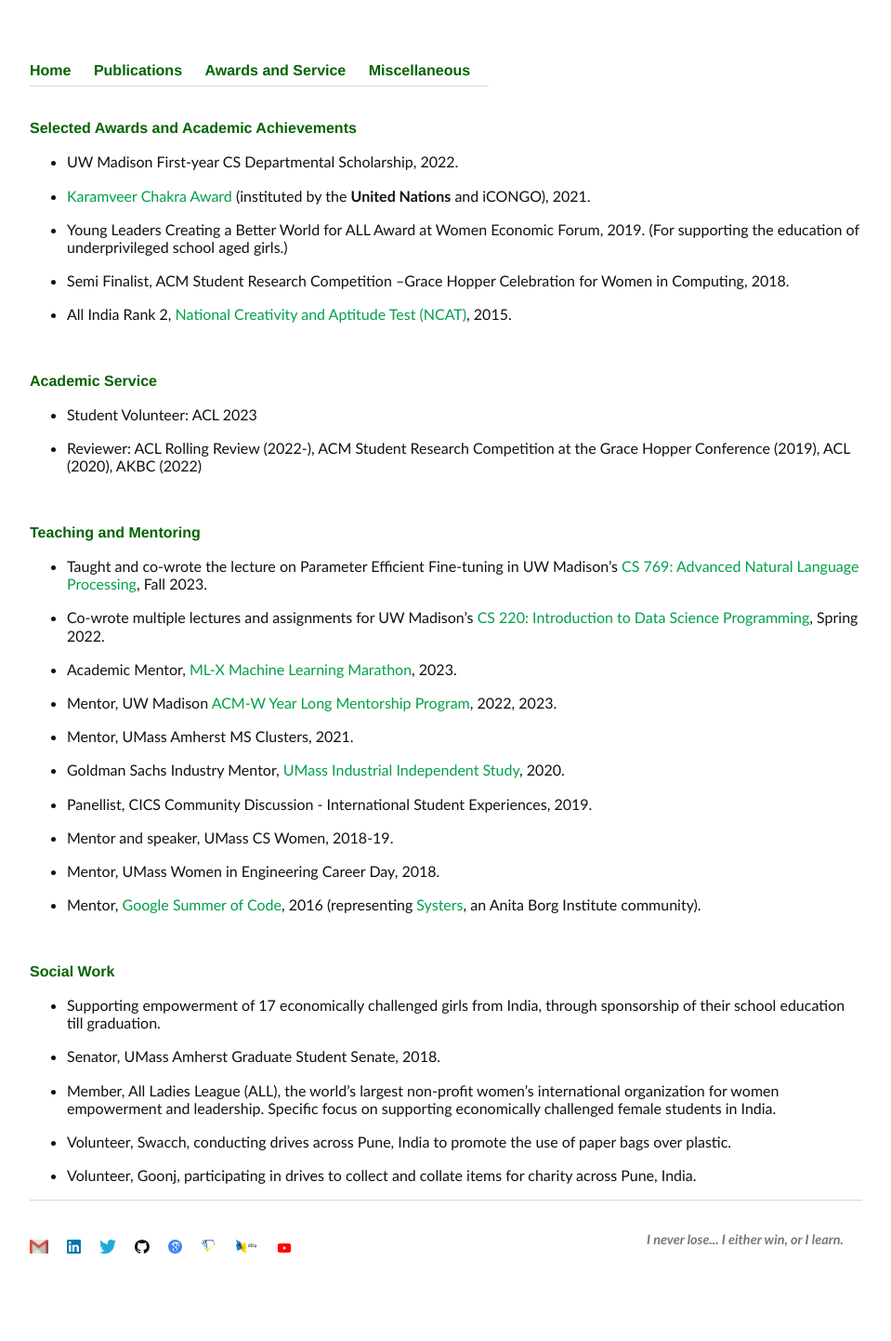
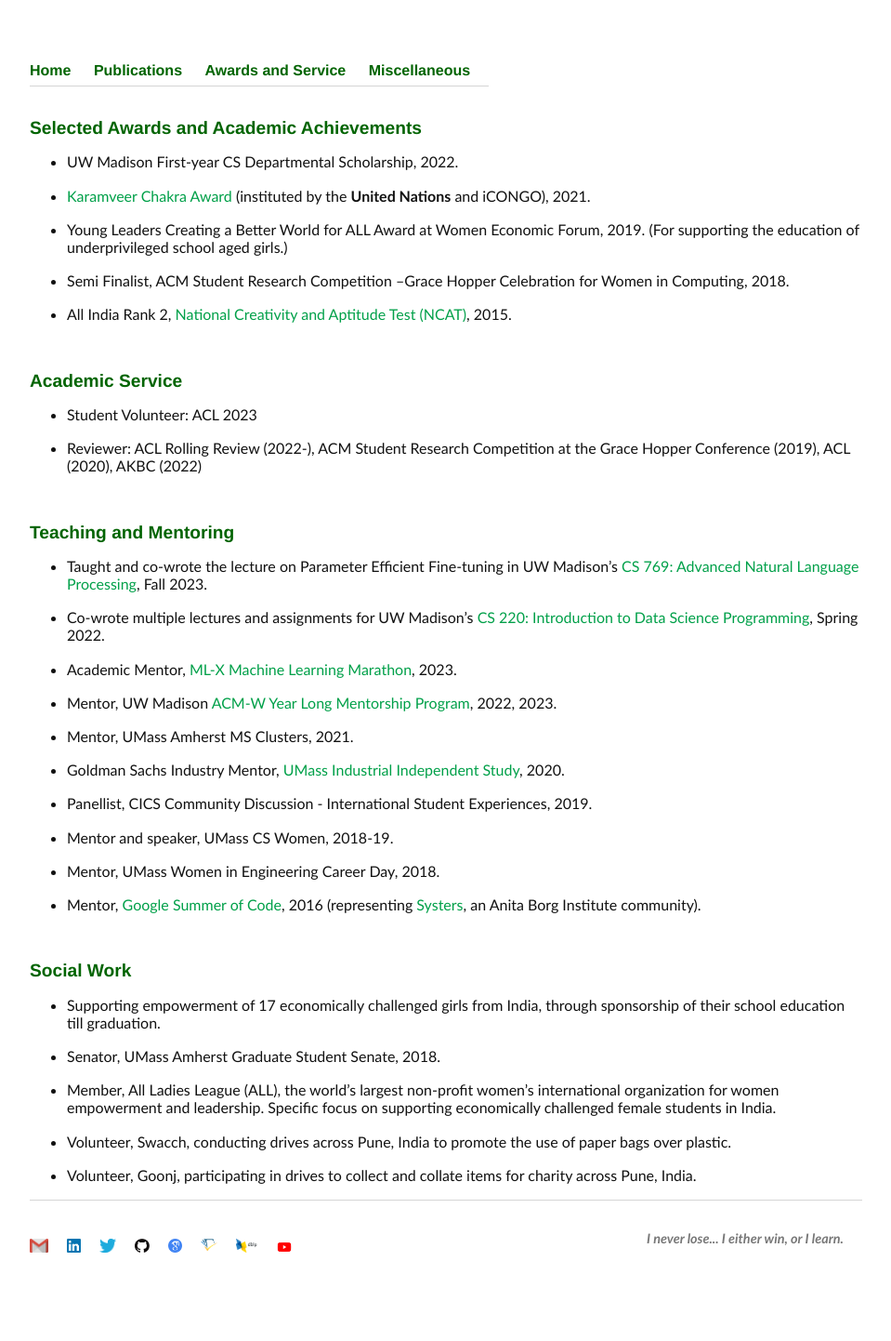
Before and after one commit to Uppaal/Uppaal.github.io, a Jekyll site: the page built from awards_service.html, in a window 1280 px wide. Shown: the whole page at 93% size, without its empty margins (160-1119 px from the left). Built offline with Jekyll 4.4.1, drawn with Linux system fonts in a browser that asks for light colours.

```diff
--- a/awards_service.html
+++ b/awards_service.html
@@ -16,7 +16,7 @@ title: Awards and Service
 <div class="blurb">
 
 <br>
-<h3> Selected Awards and Academic Achievements </h3>
+<h2> Selected Awards and Academic Achievements </h2>
 	<ul>
 	<li>UW Madison First-year CS Departmental Scholarship, 2022.</li>
 	<li><a href="https://en.wikipedia.org/wiki/Karmaveer_Chakra_Award">Karamveer Chakra Award</a> (instituted by the <b>United Nations</b> and iCONGO), 2021. </li>
@@ -26,14 +26,14 @@ title: Awards and Service
 	</ul>
 
 <br>
-<h3>Academic Service</h3>
+<h2>Academic Service</h2>
 	<ul>
 	<li>Student Volunteer: ACL 2023</li>
 	<li>Reviewer: ACL Rolling Review (2022-), ACM Student Research Competition at the Grace Hopper Conference (2019), ACL (2020), AKBC (2022)</li>
 	</ul>
 
 <br>
-<h3>Teaching and Mentoring</h3>
+<h2>Teaching and Mentoring</h2>
 <ul>
   <li>Taught and co-wrote the lecture on Parameter Efficient Fine-tuning in UW Madison’s <a href="https://junjiehu.github.io/cs769-fall23/">CS 769: Advanced Natural Language Processing</a>, Fall 2023.</li>
   <li>Co-wrote multiple lectures and assignments for UW Madison’s <a href="https://cs220.cs.wisc.edu/s23/syllabus.html">CS 220: Introduction to Data Science Programming</a>, Spring 2022.</li>
@@ -48,7 +48,7 @@ title: Awards and Service
 </ul>
 
 <br>
-<h3>Social Work</h3>
+<h2>Social Work</h2>
 <ul>
 <li>Supporting empowerment of 17 economically challenged girls from India, through sponsorship of their school education till graduation.</li>
 <li>Senator, UMass Amherst Graduate Student Senate, 2018.</li>
```
